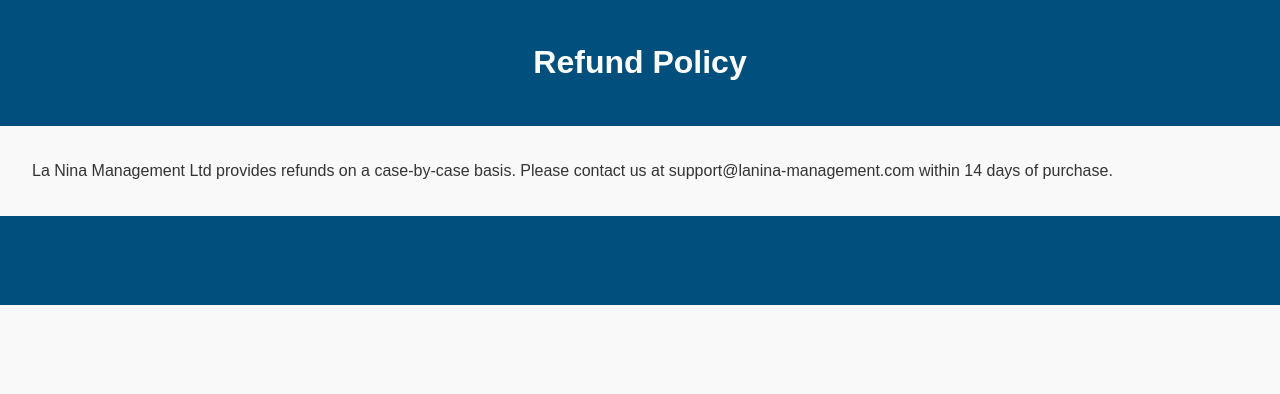
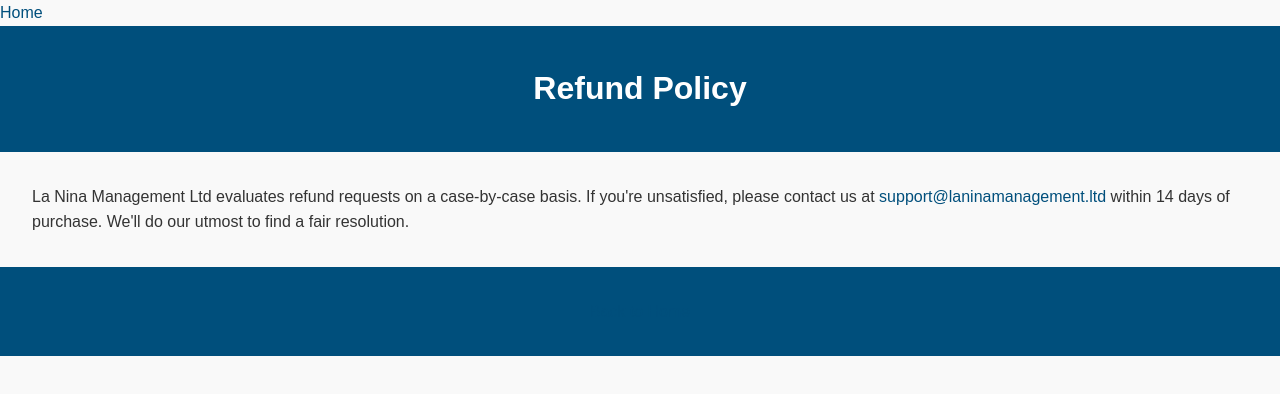
Before and after one commit to perkerso/laninamanagement, a plain HTML site: page refund-policy.html in a window 1280 px wide. Drawn offline with Linux system fonts and the light colour scheme.

Commit message:
Update refund-policy.html

```diff
--- a/refund-policy.html
+++ b/refund-policy.html
@@ -6,11 +6,14 @@
   <link rel="stylesheet" href="style.css" />
 </head>
 <body>
+  <nav>
+    <a href="index.html">Home</a>
+  </nav>
   <header>
     <h1>Refund Policy</h1>
   </header>
   <main>
-    <p>La Nina Management Ltd provides refunds on a case-by-case basis. Please contact us at support@lanina-management.com within 14 days of purchase.</p>
+    <p>La Nina Management Ltd evaluates refund requests on a case‑by‑case basis. If you're unsatisfied, please contact us at <a href="mailto:support@laninamanagement.ltd">support@laninamanagement.ltd</a> within 14 days of purchase. We'll do our utmost to find a fair resolution.</p>
   </main>
   <footer>
     <p><a href="index.html">Back to Home</a></p>
```
